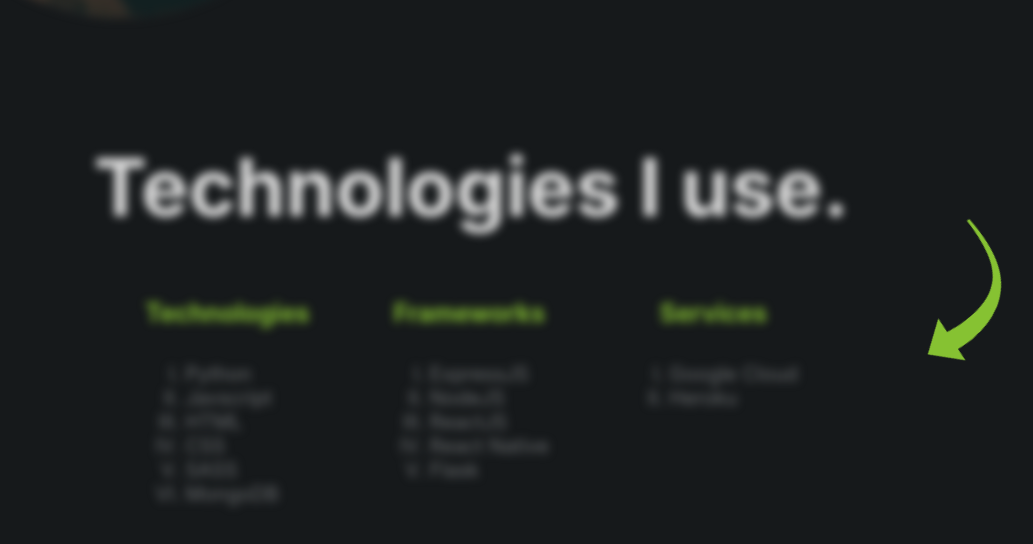
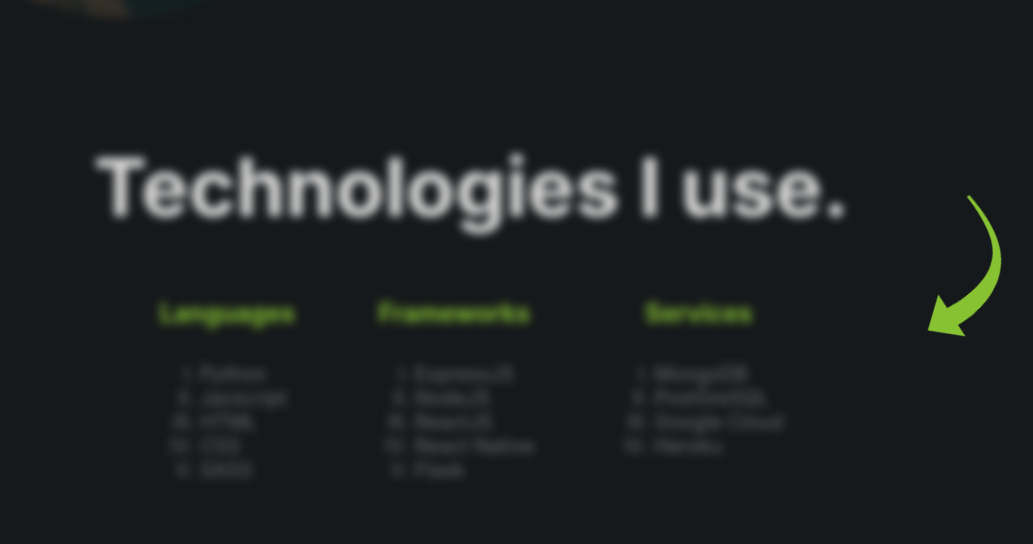
Before and after one commit to nonstopper0/personal_website_v3, a React (Create React App) app: page / in a window 1280 px wide. Shown: the part 1282-1826 px from the top of the page, without its empty margins (201-1234 px from the left). Built offline with nearby package versions, Linux system fonts and the light colour scheme.

Commit message:
Update Body2.js

```diff
--- a/src/Components/Body2.js
+++ b/src/Components/Body2.js
@@ -26,14 +26,13 @@ const Body2 = React.forwardRef((props, ref) => {
                     <h2>Technologies I use.</h2>
                     <section className="home-page2-box2-list">
                         <div>
-                            <h4>Technologies</h4>
+                            <h4>Languages</h4>
                             <ul>
                                 <li>Python</li>
                                 <li>Javscript</li>
                                 <li>HTML</li>
                                 <li>CSS</li>
                                 <li>SASS</li>
-                                <li>MongoDB</li>
                             </ul>
                         </div>
                         <div>
@@ -49,6 +48,8 @@ const Body2 = React.forwardRef((props, ref) => {
                         <div>
                             <h4>Services</h4>
                             <ul>
+                                <li>MongoDB</li>
+                                <li>PostGreSQL</li>
                                 <li>Google Cloud</li>
                                 <li>Heroku</li>
                             </ul>
```
